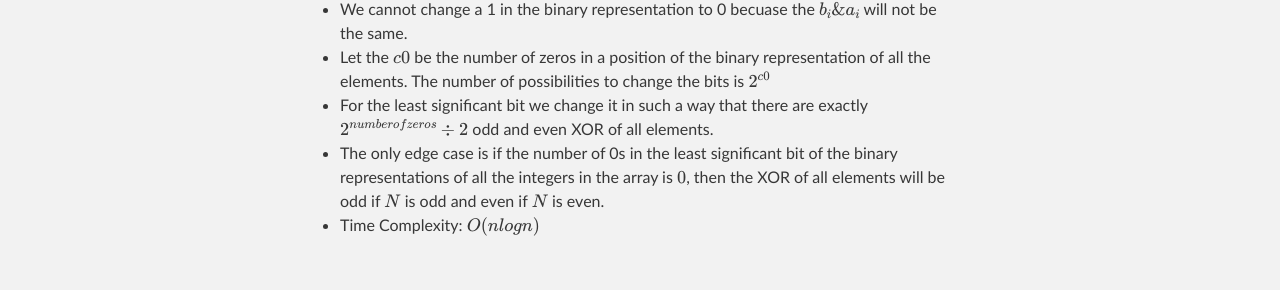
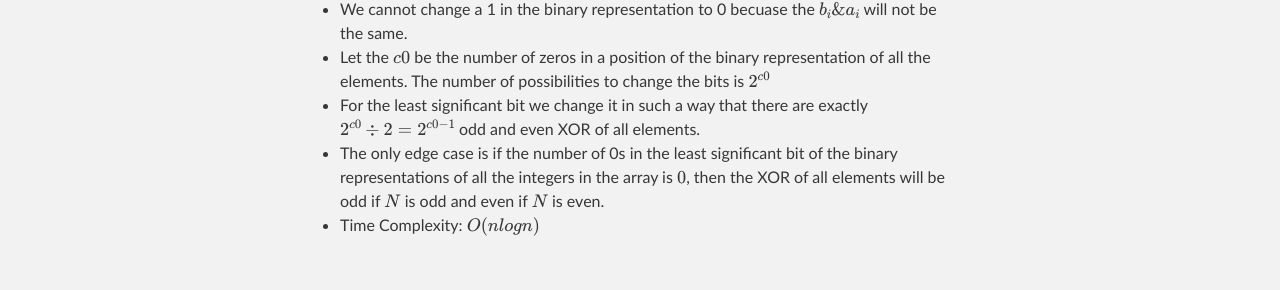
Before and after one commit to ieee-uvce-cs/ncode, a Jekyll site: the page built from editorials/January-2022/E-Xor-Again.md, in a window 1280 px wide and 900 px high. Shown: the part 375-665 px from the top of the window. Built offline with Jekyll 4.4.1, drawn with Linux system fonts in a browser that asks for light colours; formulas are drawn with MathJax 3.

Commit message:
Update E-Xor-Again.md

```diff
--- a/editorials/January-2022/E-Xor-Again.md
+++ b/editorials/January-2022/E-Xor-Again.md
@@ -9,7 +9,7 @@ link: https://www.hackerrank.com/contests/uvce-ncode-january-2022/challenges/xor
 - Notice that if there are 0s in the binary representation of any element in the array, we can either change it 1 or leave it as it is.
 - We cannot change a 1 in the binary representation to 0 becuase the $b_i \& a_i$ will not be the same.
 - Let the $c0$ be the number of zeros in a position of the binary representation of all the elements. The number of possibilities to change the bits is $2^{c0}$
-- For the least significant bit we change it in such a way that there are exactly $2^{number of zeros} \div 2$ odd and even XOR of all elements.
+- For the least significant bit we change it in such a way that there are exactly $2^{c0} \div 2 = 2^{c0-1}$ odd and even XOR of all elements.
 - The only edge case is if the number of 0s in the least significant bit of the binary representations of all the integers in the array is $0$, then the XOR of all elements will be odd if $N$ is odd and even if $N$ is even.
 - Time Complexity: $O(nlogn)$
 
```
